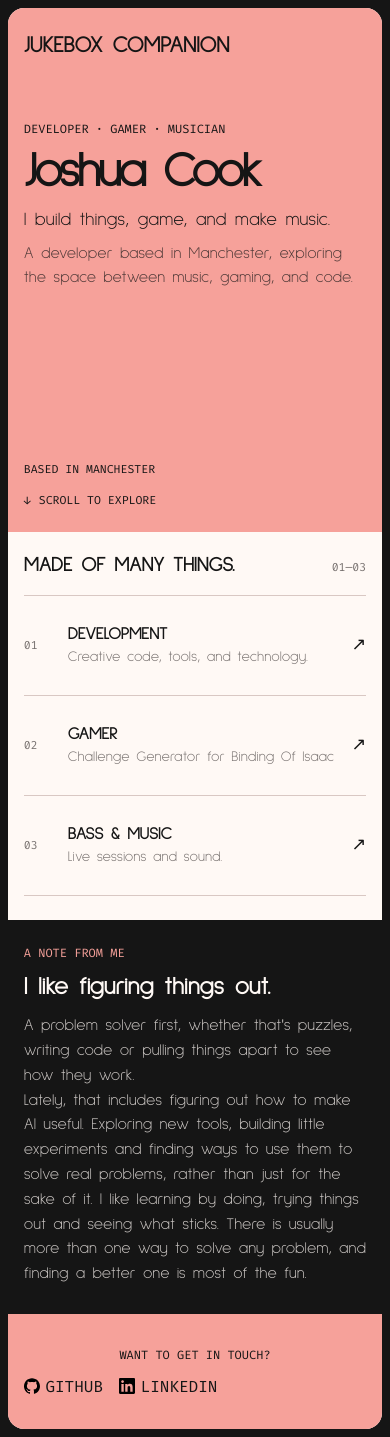
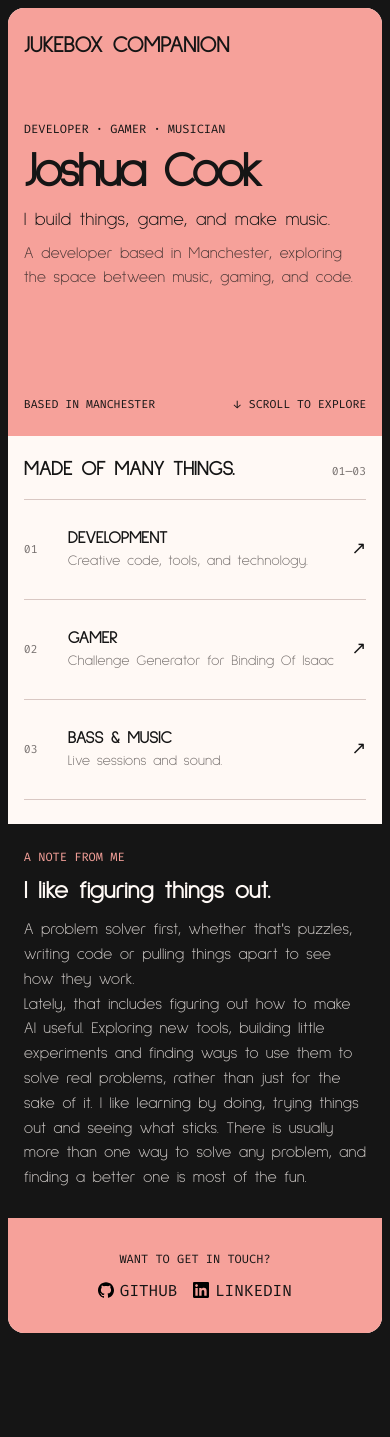
Before and after one commit to josh-cook/personal-website, a React (Vite) app: page / in a window 390 px wide. After the commit the page ends 1341 px from the top, so only its background shows below. Built offline with nearby package versions, Linux system fonts and the light colour scheme.

Commit message:
refactor(mobile-changes): update links on mobile (#35)

```diff
--- a/src/App.css
+++ b/src/App.css
@@ -316,17 +316,16 @@ a:focus-visible {
   }
 
   .hero {
-    min-height: 28rem;
+    min-height: 22rem;
   }
 
   .hero-bottom,
   .contact-bottom {
     align-items: flex-start;
-    flex-direction: column;
   }
 
   .links {
-    justify-content: flex-start;
+    justify-content: center;
   }
 
   .capability {
```
